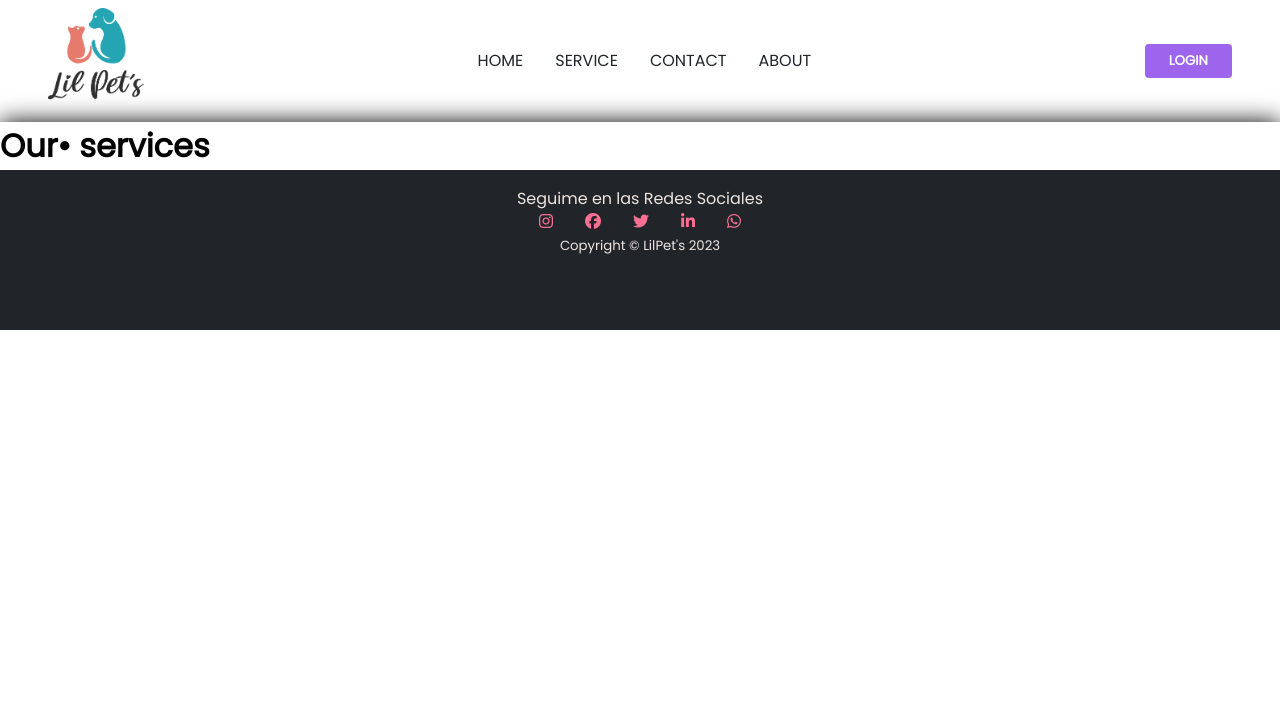
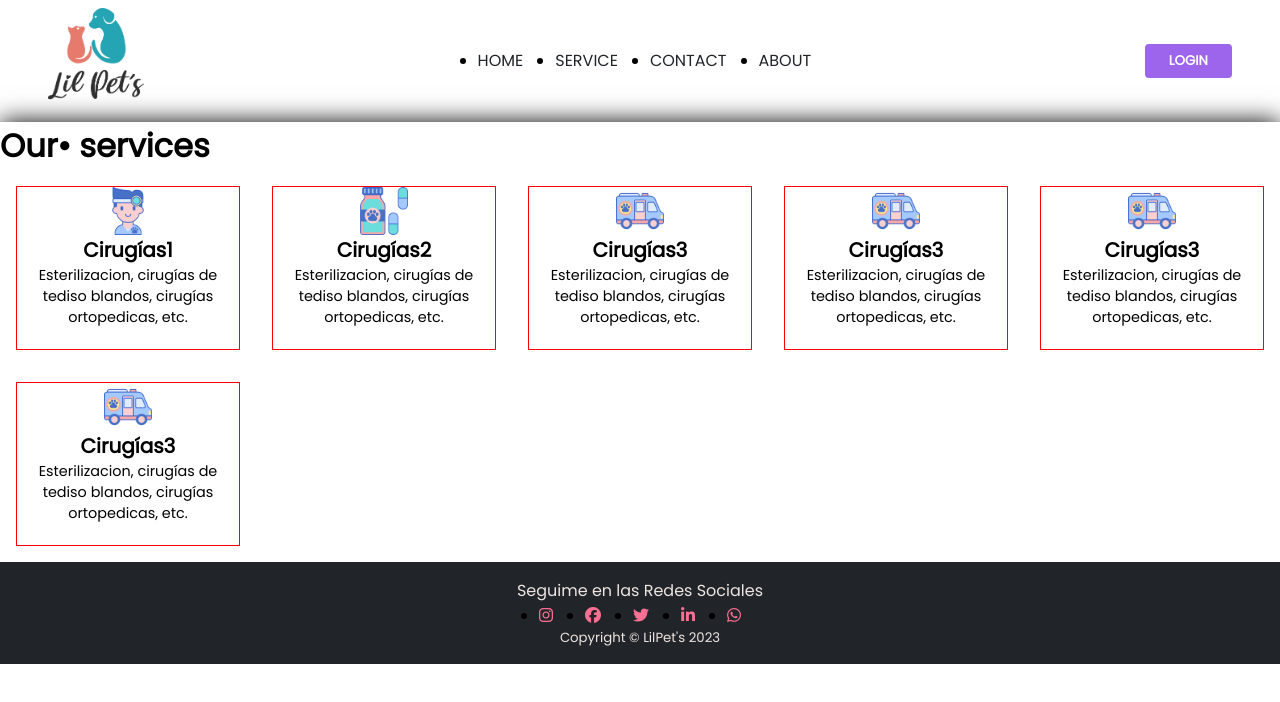
Before and after one commit to Khalibr/gocode-lilpets, a plain HTML site: page pages/service.html in a window 1280 px wide. Drawn offline with Linux system fonts and the light colour scheme.

Commit message:
structure category section services

```diff
--- a/assets/css/style.css
+++ b/assets/css/style.css
@@ -9,7 +9,6 @@
     text-decoration: none;
     border: none;
     scroll-behavior: smooth;
-    overflow: hidden;
     font-family: 'Poppins', sans-serif;
 }
 
@@ -112,7 +111,8 @@ main {
     align-items: center;
     padding: 1rem 0;
     background-color: #212529;
-    height: 20vh;
+    /* height: 20vh; */
+    height: auto;
 }
 
 .footer__all ul {
@@ -367,3 +367,34 @@ main {
 
 
 /* crear pag de doctor, user, y dashboard */
+
+/* --- --- --- SERVICES --- --- --- */
+.main__services {
+    height: auto;
+}
+
+.services__cards img{
+    width: 3rem;
+    height: 3rem;
+}
+
+.services__cards h2 {
+    font-size: 1.25rem;
+}
+
+.services__cards p {
+    font-size: .9rem;
+}
+
+.services__cards {
+    border: 1px red solid;
+    margin: 1rem;
+    display: flex;
+    flex-direction: column;
+    align-items: center;
+}
+
+.services__container{
+    display: grid;
+    grid-template-columns: repeat(5,1fr);
+}
--- a/pages/service.html
+++ b/pages/service.html
@@ -42,8 +42,37 @@
 
         <!-- seccion de servicios -->
         <section class="services__category">
-            <div class="container">
-
+            <div class="services__container">
+                <div class="services__cards">
+                    <img src="../assets/img/images/icons-png/1491084.png" alt="doctor">
+                    <h2 class="title-cards">Cirugías1</h2>
+                    <p class="description-cards">Esterilizacion, cirugías de tediso blandos, cirugías ortopedicas, etc.</p>
+                </div>
+                <div class="services__cards">
+                    <img src="../assets/img/images/icons-png/1491085.png" alt="doctor">
+                    <h2 class="title-cards">Cirugías2</h2>
+                    <p class="description-cards">Esterilizacion, cirugías de tediso blandos, cirugías ortopedicas, etc.</p>
+                </div>
+                <div class="services__cards">
+                    <img src="../assets/img/images/icons-png/1491086.png" alt="doctor">
+                    <h2 class="title-cards">Cirugías3</h2>
+                    <p class="description-cards">Esterilizacion, cirugías de tediso blandos, cirugías ortopedicas, etc.</p>
+                </div>
+                <div class="services__cards">
+                    <img src="../assets/img/images/icons-png/1491086.png" alt="doctor">
+                    <h2 class="title-cards">Cirugías3</h2>
+                    <p class="description-cards">Esterilizacion, cirugías de tediso blandos, cirugías ortopedicas, etc.</p>
+                </div>
+                <div class="services__cards">
+                    <img src="../assets/img/images/icons-png/1491086.png" alt="doctor">
+                    <h2 class="title-cards">Cirugías3</h2>
+                    <p class="description-cards">Esterilizacion, cirugías de tediso blandos, cirugías ortopedicas, etc.</p>
+                </div>
+                <div class="services__cards">
+                    <img src="../assets/img/images/icons-png/1491086.png" alt="doctor">
+                    <h2 class="title-cards">Cirugías3</h2>
+                    <p class="description-cards">Esterilizacion, cirugías de tediso blandos, cirugías ortopedicas, etc.</p>
+                </div>
             </div>
         </section>
     </main>
```
